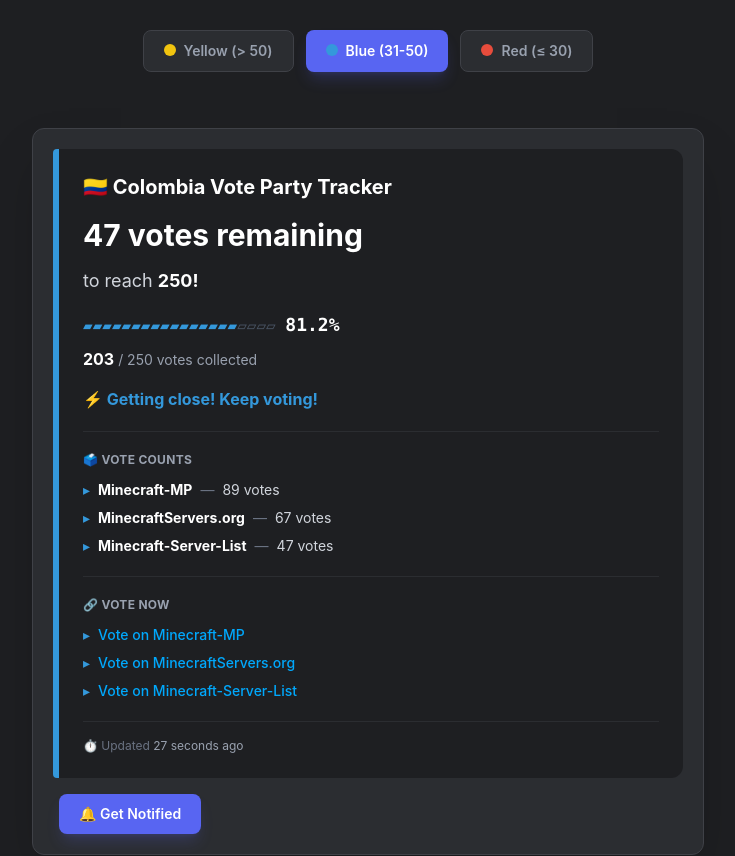
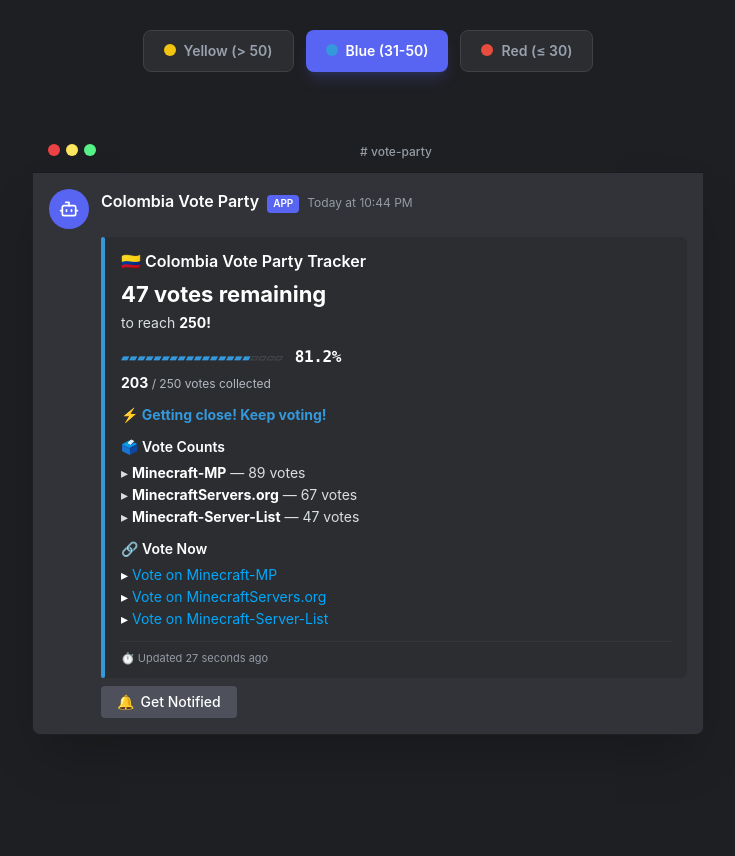
Before and after one commit to WOL321/vp, a React (Vite) app: page / in a window 1280 px wide. Shown: the part 2360-3216 px from the top of the page, without its empty margins (272-1007 px from the left). Built offline with nearby package versions, Linux system fonts and the light colour scheme.

Commit message:
task snapshot 531c6a62-c020-449c-98fe-ad3833862bb7

```diff
--- a/src/App.tsx
+++ b/src/App.tsx
@@ -488,11 +488,17 @@ function EmbedPreview() {
         viewport={{ once: true }}
         className="text-center mb-14"
       >
-        <h2 className="text-3xl md:text-4xl font-bold text-white mb-4">
-          Premium Embed Design
-        </h2>
+        <div className="flex items-center justify-center gap-3 mb-4">
+          <h2 className="text-3xl md:text-4xl font-bold text-white">
+            Premium Embed Design
+          </h2>
+          <span className="flex items-center gap-1.5 px-2.5 py-1 rounded-full bg-red-500/10 border border-red-500/30 text-red-400 text-xs font-semibold">
+            <span className="w-1.5 h-1.5 rounded-full bg-red-400 animate-pulse" />
+            LIVE
+          </span>
+        </div>
         <p className="text-gray-400 max-w-2xl mx-auto mb-8">
-          Modern, polished embed with dynamic color coding and status messages. Click to preview different stages.
+          This is exactly what your Discord channel will see. Watch the timestamp update in real-time — just like Discord does.
         </p>
 
         {/* State selector */}
@@ -527,120 +533,122 @@ function EmbedPreview() {
         transition={{ duration: 0.3 }}
         className="max-w-2xl mx-auto"
       >
-        <div className="bg-[#2b2d31] rounded-xl border border-[#3f4147] overflow-hidden shadow-2xl">
-          {/* Discord embed mock */}
-          <div className="p-5">
-            <div className="flex">
+        {/* Discord window chrome */}
+        <div className="bg-[#1e1f22] rounded-t-lg px-4 py-2.5 flex items-center gap-2 border-b border-[#1a1b1e]">
+          <div className="flex gap-1.5">
+            <div className="w-3 h-3 rounded-full bg-[#ed4245]" />
+            <div className="w-3 h-3 rounded-full bg-[#fee75c]" />
+            <div className="w-3 h-3 rounded-full bg-[#57f287]" />
+          </div>
+          <div className="flex-1 text-center">
+            <span className="text-xs text-[#949ba4] font-medium"># vote-party</span>
+          </div>
+        </div>
+
+        {/* Discord message container - looks like actual Discord UI */}
+        <div className="bg-[#313338] rounded-b-lg overflow-hidden shadow-2xl border-x border-b border-[#1e1f22]">
+          {/* Message header - fake user info */}
+          <div className="px-4 pt-4 pb-1 flex items-start gap-3">
+            {/* Bot avatar */}
+            <div className="w-10 h-10 rounded-full bg-[#5865F2] flex items-center justify-center shrink-0">
+              <Bot size={20} className="text-white" />
+            </div>
+            {/* Username + bot tag + timestamp */}
+            <div className="flex items-baseline gap-2 flex-wrap">
+              <span className="font-semibold text-white text-base">Colombia Vote Party</span>
+              <span className="bg-[#5865F2] text-white text-[10px] font-semibold px-1.5 py-0.5 rounded text-xs flex items-center gap-0.5">
+                APP
+              </span>
+              <span className="text-xs text-[#949ba4]">
+                Today at {new Date().toLocaleTimeString('en-US', { hour: 'numeric', minute: '2-digit', hour12: true })}
+              </span>
+            </div>
+          </div>
+
+          {/* Message content area */}
+          <div className="pl-4 pr-4 pb-4 ml-[52px]">
+            {/* The actual embed */}
+            <div className="flex mt-1">
+              {/* Accent bar - the colored stripe on the left */}
               <div
-                className="w-1.5 rounded-l shrink-0 transition-colors duration-500"
+                className="w-1 shrink-0 rounded-sm transition-colors duration-500"
                 style={{ backgroundColor: current.color }}
               />
-              <div className="bg-[#1e1f22] rounded-r-xl p-6 flex-1">
-                <h3 className="text-white font-bold text-xl mb-4">
+              {/* Embed content */}
+              <div className="bg-[#2b2d31] rounded-r-md px-4 py-3 flex-1 min-w-0">
+                {/* Title */}
+                <div className="text-white font-semibold text-base mb-2">
                   🇨🇴 Colombia Vote Party Tracker
-                </h3>
+                </div>
 
-                {/* Big clear text with hierarchy */}
-                <div className="mb-5">
-                  <p className="text-3xl font-bold text-white mb-3 leading-tight">
+                {/* Description - big bold remaining votes */}
+                <div className="text-[#dbdee1] text-sm leading-relaxed mb-3">
+                  <div className="text-white font-bold text-[22px] leading-tight mb-1">
                     {current.remaining} votes remaining
-                  </p>
-                  <p className="text-lg text-gray-300 mb-4">
-                    to reach <strong className="text-white">250!</strong>
-                  </p>
+                  </div>
+                  <div className="text-[#dbdee1] text-sm mb-3">
+                    to reach <span className="font-bold text-white">250!</span>
+                  </div>
 
                   {/* Progress bar */}
-                  <div className="font-mono text-base mb-2">
+                  <div className="font-mono text-sm mb-1 tracking-tight">
                     <span style={{ color: current.color }}>
                       {'▰'.repeat(filled)}
                     </span>
-                    <span className="text-gray-600">
+                    <span className="text-[#4e5058]">
                       {'▱'.repeat(empty)}
                     </span>{' '}
-                    <strong className="text-white text-lg">{percentage.toFixed(1)}%</strong>
+                    <span className="font-bold text-white text-base ml-1">{percentage.toFixed(1)}%</span>
                   </div>
 
-                  <p className="text-sm text-gray-400">
-                    <strong className="text-white text-base">{progress}</strong> / 250 votes collected
-                  </p>
+                  <div className="text-xs text-[#b5bac1] mb-3">
+                    <span className="font-bold text-white text-sm">{progress}</span> / 250 votes collected
+                  </div>
 
                   {/* Status message */}
-                  <p className="text-base font-bold mt-4" style={{ color: current.color }}>
+                  <div className="text-sm font-bold" style={{ color: current.color }}>
                     {current.status}
-                  </p>
-                </div>
-
-                {/* Divider */}
-                <div className="border-t border-[#2b2d31] my-5" />
-
-                {/* Vote counts */}
-                <div className="mb-5">
-                  <div className="text-xs text-gray-400 font-bold uppercase tracking-wide mb-3">
-                    🗳️ Vote Counts
-                  </div>
-                  <div className="text-sm text-gray-300 space-y-2">
-                    <div className="flex items-center gap-2">
-                      <span style={{ color: current.color }}>▸</span>
-                      <strong className="text-white">Minecraft-MP</strong>
-                      <span className="text-gray-500">—</span>
-                      <span>89 votes</span>
-                    </div>
-                    <div className="flex items-center gap-2">
-                      <span style={{ color: current.color }}>▸</span>
-                      <strong className="text-white">MinecraftServers.org</strong>
-                      <span className="text-gray-500">—</span>
-                      <span>67 votes</span>
-                    </div>
-                    <div className="flex items-center gap-2">
-                      <span style={{ color: current.color }}>▸</span>
-                      <strong className="text-white">Minecraft-Server-List</strong>
-                      <span className="text-gray-500">—</span>
-                      <span>47 votes</span>
-                    </div>
                   </div>
                 </div>
 
-                {/* Divider */}
-                <div className="border-t border-[#2b2d31] my-5" />
-
-                {/* Vote links */}
-                <div className="mb-5">
-                  <div className="text-xs text-gray-400 font-bold uppercase tracking-wide mb-3">
-                    🔗 Vote Now
+                {/* Field: Vote Counts */}
+                <div className="mt-3">
+                  <div className="text-white font-semibold text-sm mb-1.5">
+                    🗳️ Vote Counts
                   </div>
-                  <div className="text-sm space-y-2">
-                    <div className="flex items-center gap-2">
-                      <span style={{ color: current.color }}>▸</span>
-                      <a href="#" className="text-[#00A8FC] hover:underline font-medium">
-                        Vote on Minecraft-MP
-                      </a>
-                    </div>
-                    <div className="flex items-center gap-2">
-                      <span style={{ color: current.color }}>▸</span>
-                      <a href="#" className="text-[#00A8FC] hover:underline font-medium">
-                        Vote on MinecraftServers.org
-                      </a>
-                    </div>
-                    <div className="flex items-center gap-2">
-                      <span style={{ color: current.color }}>▸</span>
-                      <a href="#" className="text-[#00A8FC] hover:underline font-medium">
-                        Vote on Minecraft-Server-List
-                      </a>
-                    </div>
+                  <div className="text-sm text-[#dbdee1] space-y-0.5">
+                    <div>▸ <span className="font-bold text-white">Minecraft-MP</span> — 89 votes</div>
+                    <div>▸ <span className="font-bold text-white">MinecraftServers.org</span> — 67 votes</div>
+                    <div>▸ <span className="font-bold text-white">Minecraft-Server-List</span> — 47 votes</div>
                   </div>
                 </div>
 
-                {/* Footer with live-updating relative timestamp */}
-                <div className="text-xs text-gray-500 pt-4 border-t border-[#2b2d31]">
-                  ⏱️ Updated <span className="text-gray-400">{formatRelativeTime(lastUpdateSeconds)}</span>
+                {/* Field: Vote Now */}
+                <div className="mt-3">
+                  <div className="text-white font-semibold text-sm mb-1.5">
+                    🔗 Vote Now
+                  </div>
+                  <div className="text-sm space-y-0.5">
+                    <div>▸ <a href="#" className="text-[#00a8fc] hover:underline">Vote on Minecraft-MP</a></div>
+                    <div>▸ <a href="#" className="text-[#00a8fc] hover:underline">Vote on MinecraftServers.org</a></div>
+                    <div>▸ <a href="#" className="text-[#00a8fc] hover:underline">Vote on Minecraft-Server-List</a></div>
+                  </div>
+                </div>
+
+                {/* Footer */}
+                <div className="mt-3 pt-2 border-t border-[#3f4147]/50 flex items-center gap-1.5">
+                  <span className="text-[11px] text-[#949ba4]">
+                    ⏱️ Updated {formatRelativeTime(lastUpdateSeconds)}
+                  </span>
                 </div>
               </div>
             </div>
 
-            {/* Button */}
-            <div className="mt-4 ml-1.5">
-              <button className="px-5 py-2.5 rounded-lg bg-[#5865F2] text-white text-sm font-semibold hover:bg-[#4752C4] transition-colors shadow-lg shadow-[#5865F2]/20">
-                🔔 Get Notified
+            {/* Discord button component */}
+            <div className="mt-2 flex gap-2">
+              <button className="flex items-center gap-1.5 px-4 py-1.5 rounded-sm bg-[#4e505c] hover:bg-[#6d6f7b] text-white text-sm font-medium transition-colors h-8">
+                <span>🔔</span>
+                <span>Get Notified</span>
               </button>
             </div>
           </div>
```
